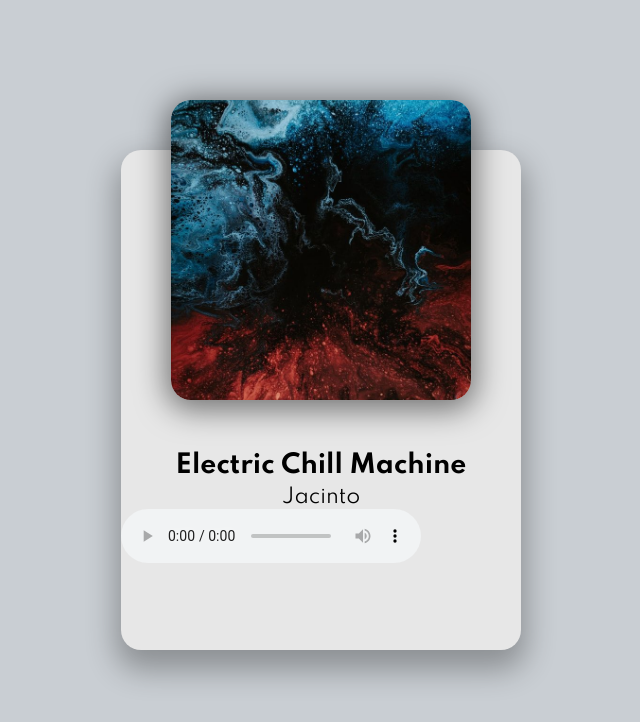
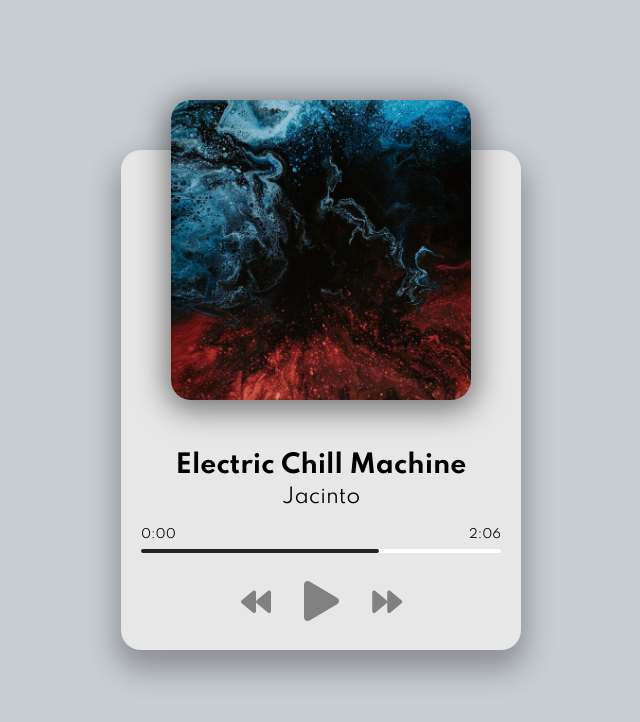
Before and after one commit to balazsjuhasz/music-player, a plain HTML site: page index.html in a window 1280 px wide. Shown: the whole page, without its empty margins (319-959 px from the left). Drawn offline with Linux system fonts and the light colour scheme.

Commit message:
add controls

```diff
--- a/index.html
+++ b/index.html
@@ -19,7 +19,21 @@
       </div>
       <h2 id="title">Electric Chill Machine</h2>
       <h3 id="artist">Jacinto</h3>
-      <audio src="./music/jacinto-1.mp3" controls></audio>
+      <audio src="./music/jacinto-1.mp3"></audio>
+      <!-- Progress -->
+      <div class="progress-container" id="progress-container">
+        <div class="progress" id="progress"></div>
+        <div class="duration-wrapper">
+          <span id="current-time">0:00</span>
+          <span id="duration">2:06</span>
+        </div>
+      </div>
+      <!-- Controls -->
+      <div class="player-controls">
+        <i class="fas fa-backward" id="prev" title="Previous"></i>
+        <i class="fas fa-play main-button" id="play" title="Play"></i>
+        <i class="fas fa-forward" id="next" title="Next"></i>
+      </div>
     </div>
     <!-- Script -->
     <script src="script.js"></script>
--- a/style.css
+++ b/style.css
@@ -92,6 +92,12 @@ h3 {
   font-size: 30px;
   color: rgb(129, 129, 129);
   margin-right: 30px;
+  cursor: pointer;
+  user-select: none;
+}
+
+.fas:hover {
+  filter: brightness(80%)
 }
 
 .main-button {
```
